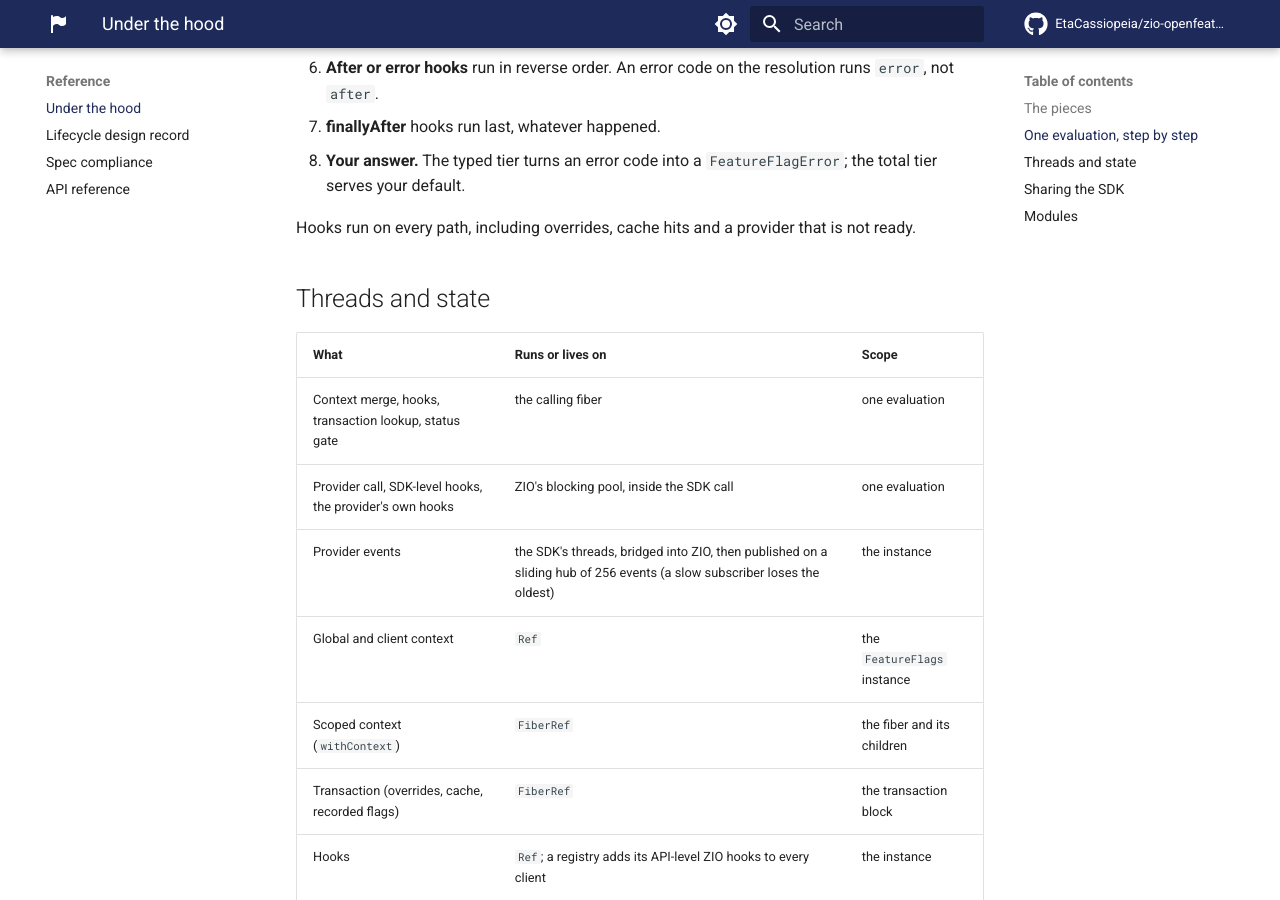
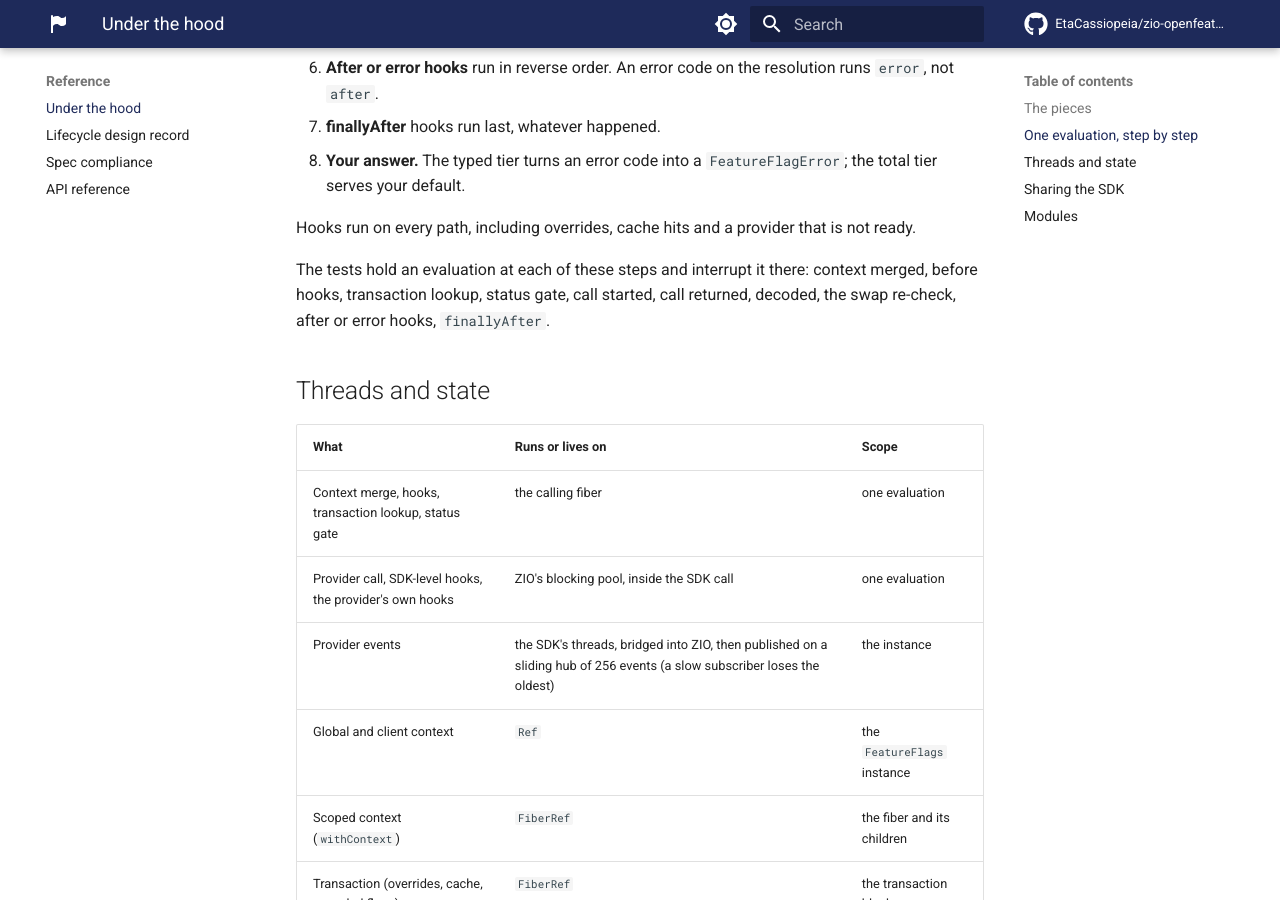
Before and after one commit to EtaCassiopeia/zio-openfeature, an MkDocs documentation site: the page built from docs/architecture.md, in a window 1280 px wide and 900 px high, scrolled down 2089 px. Built offline with MkDocs 1.6.1 and Material for MkDocs 9.7.7, drawn with Linux system fonts in a browser that asks for light colours; comment, search, counter and statistics services are not loaded.

Commit message:
Interrupt an evaluation at every stage through an EvaluationProbe

```diff
--- a/docs/architecture.md
+++ b/docs/architecture.md
@@ -38,6 +38,9 @@ fiber-local context, ZIO hooks, transactions, a provider status you can rely on,
 
 Hooks run on every path, including overrides, cache hits and a provider that is not ready.
 
+The tests hold an evaluation at each of these steps and interrupt it there: context merged, before hooks, transaction
+lookup, status gate, call started, call returned, decoded, the swap re-check, after or error hooks, `finallyAfter`.
+
 ## Threads and state
 
 | What | Runs or lives on | Scope |
```
Also changed, not shown: CHANGELOG.md (+12 -0 lines), 6 other files.
